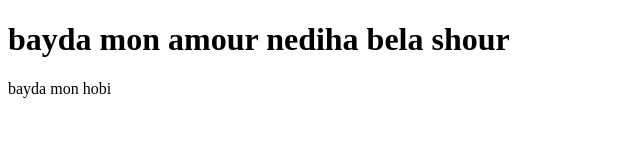
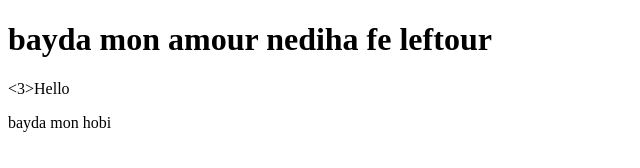
Before and after one commit to sohil079/coursgithub, a plain HTML site: page index.html in a window 1280 px wide. Shown: the whole page, without its empty margins (0-640 px from the left). Drawn offline with Linux system fonts and the light colour scheme.

Commit message:
modifier titre

```diff
--- a/index.html
+++ b/index.html
@@ -7,7 +7,9 @@
 </head>
 <body>
 
-    <h1>bayda mon amour nediha bela shour</h1>
+    <h1>bayda mon amour nediha fe leftour</h1>
+
+    <3>Hello</3>
 
     <p>bayda mon hobi</p>
 </body>
```
Also changed, not shown: forum.html (+1 -1 lines).
